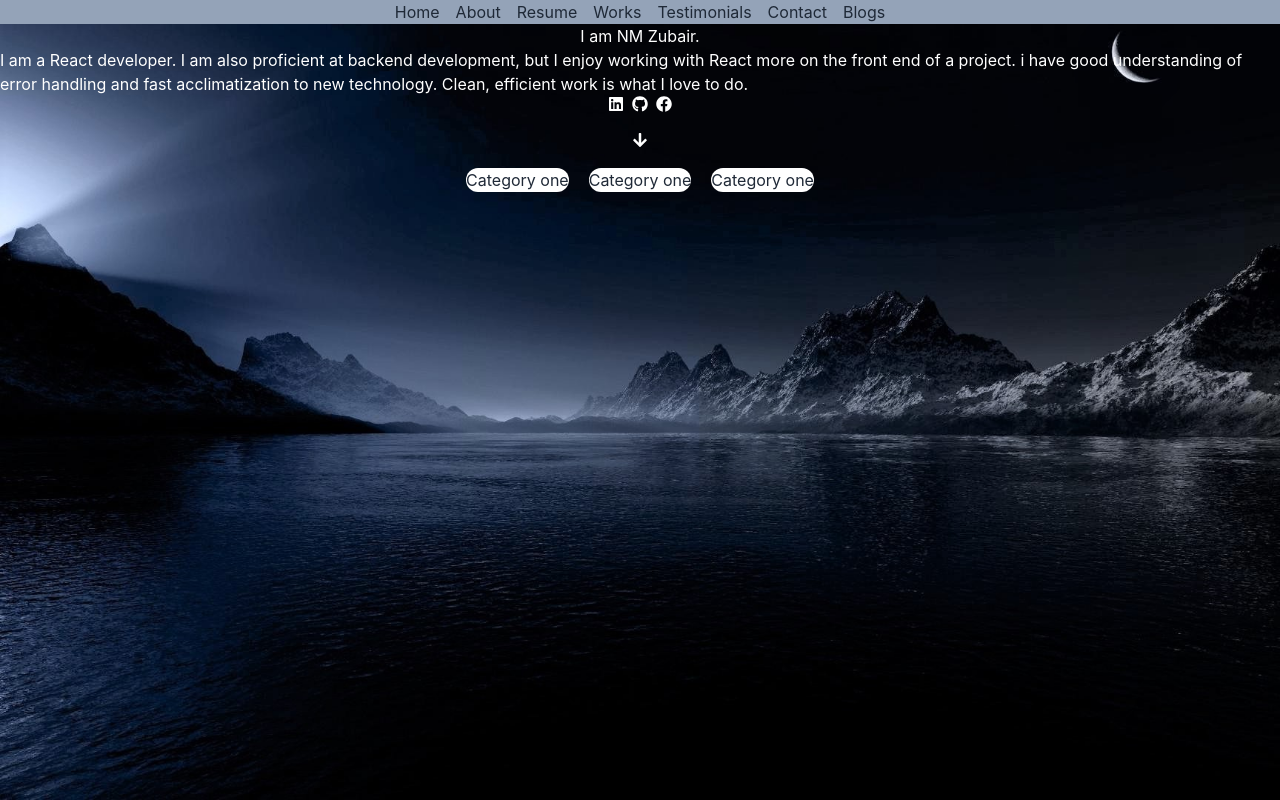
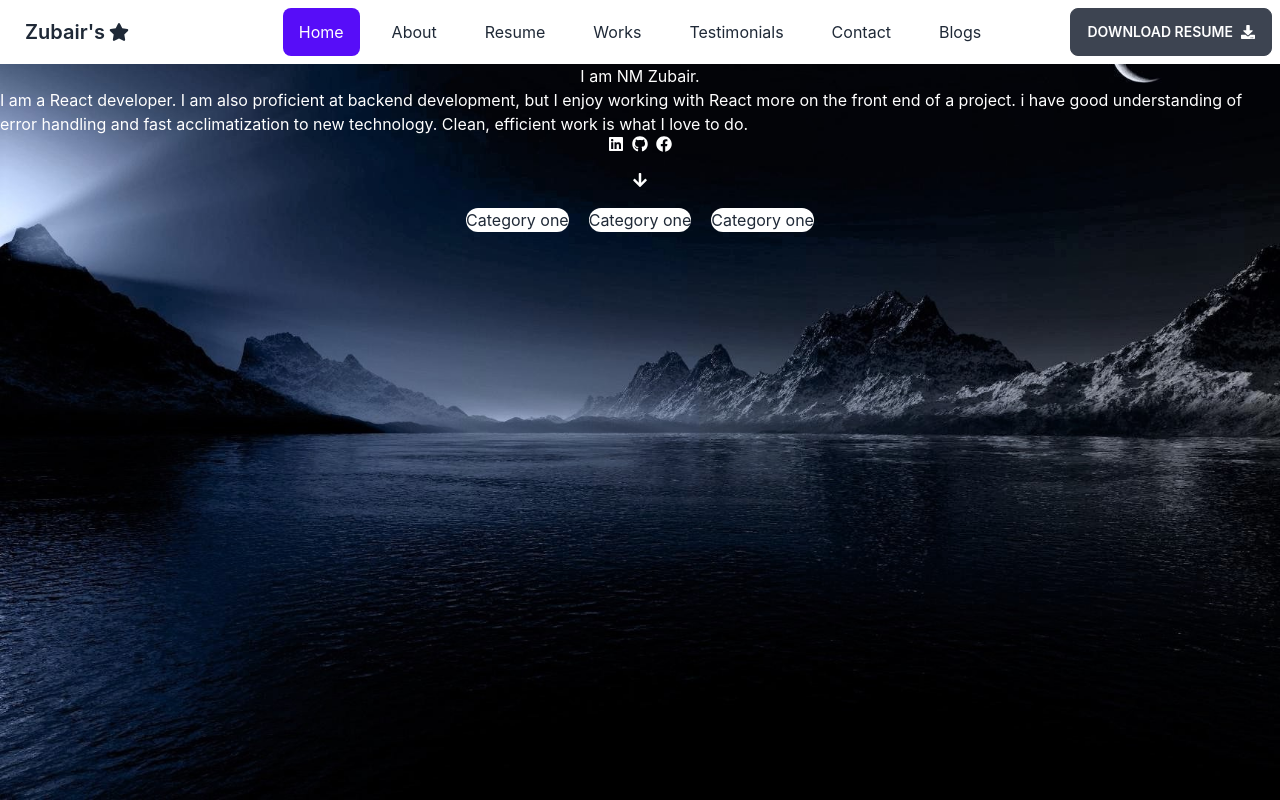
Before and after one commit to codex-zubair/my-portfolio, a React (Create React App) app: page / in a window 1280 px wide. Built offline with nearby package versions, Linux system fonts and the light colour scheme.

Commit message:
added navbar section

```diff
--- a/src/Shared/Navbar/Navbar.js
+++ b/src/Shared/Navbar/Navbar.js
@@ -1,16 +1,51 @@
-import React from 'react';
+import React, { Fragment } from 'react';
 import { NavLink } from 'react-router-dom';
+import { FaDownload, FaStar} from 'react-icons/fa';
+
+
 
 const Navbar = () => {
+
+
+    const Menu = <Fragment className='flex gap-2'>
+        <li><NavLink to='/' className="mx-2">Home</NavLink></li>
+        <li><NavLink to='/about' className="mx-2">About</NavLink></li>
+        <li><NavLink to='/resume' className="mx-2">Resume</NavLink></li>
+        <li><NavLink to="/works" className="mx-2">Works</NavLink></li>
+        <li><NavLink to='/testimonials' className="mx-2">Testimonials</NavLink></li>
+        <li><NavLink to='/contact' className="mx-2">Contact</NavLink></li>
+        <li><NavLink to='/blogs' className="mx-2">Blogs</NavLink></li>
+    </Fragment>
+
+
+
     return (
         <nav className='bg-slate-400 text-center'>
-            <NavLink to='/' className="mx-2">Home</NavLink>
-            <NavLink to='/about' className="mx-2">About</NavLink>
-            <NavLink to='/resume' className="mx-2">Resume</NavLink>
-            <NavLink to="/works" className="mx-2">Works</NavLink>
-            <NavLink to='/testimonials' className="mx-2">Testimonials</NavLink>
-            <NavLink to='/contact' className="mx-2">Contact</NavLink>
-            <NavLink to='/blogs' className="mx-2">Blogs</NavLink>
+
+
+
+            <div className="navbar bg-base-100">
+                <div className="navbar-start">
+                    <div className="dropdown">
+                        <label tabIndex={0} className="btn btn-ghost lg:hidden">
+                            <svg xmlns="http://www.w3.org/2000/svg" className="h-5 w-5" fill="none" viewBox="0 0 24 24" stroke="currentColor"><path strokeLinecap="round" strokeLinejoin="round" strokeWidth="2" d="M4 6h16M4 12h8m-8 6h16" /></svg>
+                        </label>
+                        <ul tabIndex={0} className="menu menu-compact dropdown-content mt-3 p-2 shadow bg-base-100 rounded-box w-52">
+                        {Menu}
+                        </ul>
+                    </div>
+                    <a className="btn btn-ghost normal-case text-xl flex gap-1">Zubair's<FaStar></FaStar></a>
+                </div>
+                <div className="navbar-center hidden lg:flex">
+                    <ul className="menu menu-horizontal px-1">
+                        {Menu}
+                    </ul>
+                </div>
+                <div className="navbar-end">
+                    <a className="btn flex gap-2">Download Resume <FaDownload></FaDownload></a>
+                </div>
+            </div>
+
         </nav>
     );
 };
--- a/tailwind.config.js
+++ b/tailwind.config.js
@@ -3,6 +3,7 @@
   content: [
     "./src/**/*.{js,jsx,ts,tsx}",
   ],
+  theme: {
     themes: [
       {
         mytheme: {
@@ -13,9 +14,9 @@
 
           "accent": "#67CBA0",
 
-        "neutral": "#FFFFFF",
+          "neutral": "#181A2A",
 
-        "base-100": "#181A2A",
+          "base-100": "#FFFFFF",
 
           "info": "#3ABFF8",
 
@@ -27,5 +28,6 @@
         },
       },
     ],
+  },
   plugins: [require("daisyui")],
 }
```
Also changed, not shown: 1 other file (tests, documents, lock files or other folders). Lines whose indentation alone changed are shown as unchanged.
